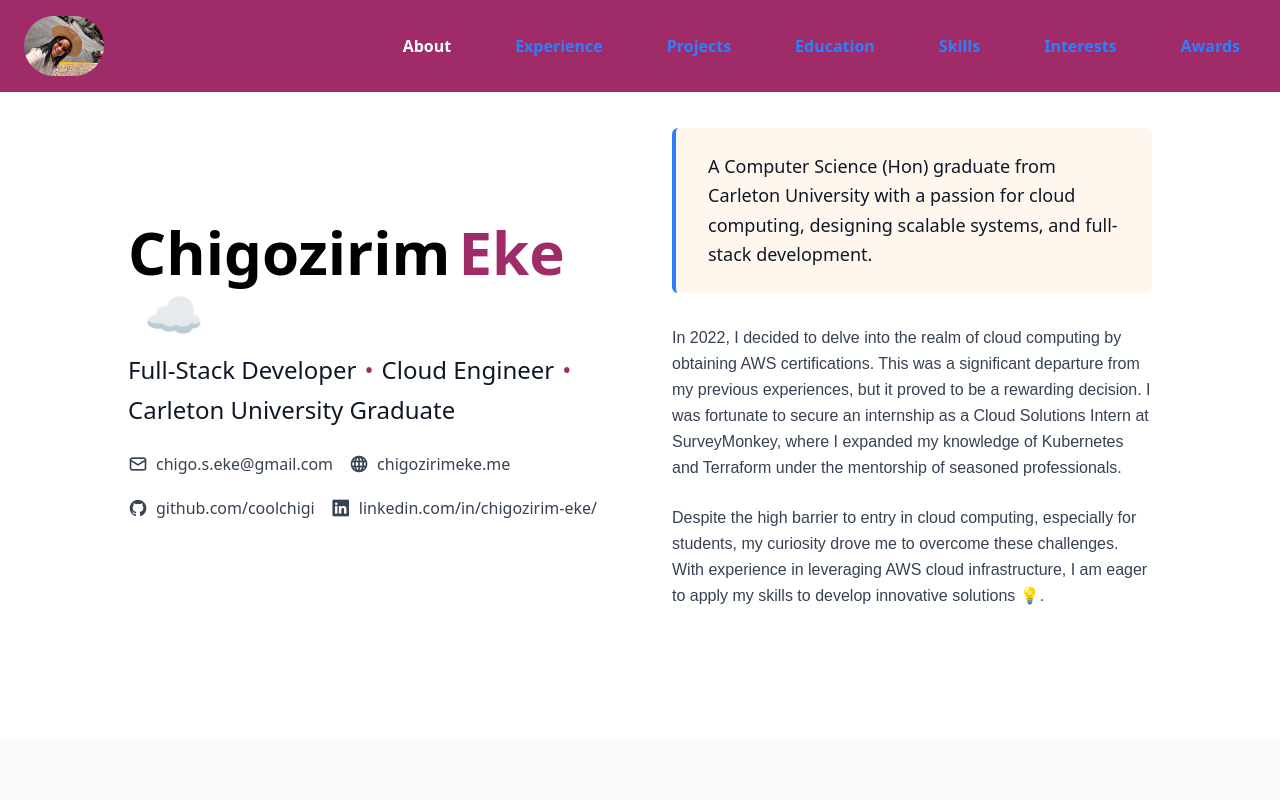
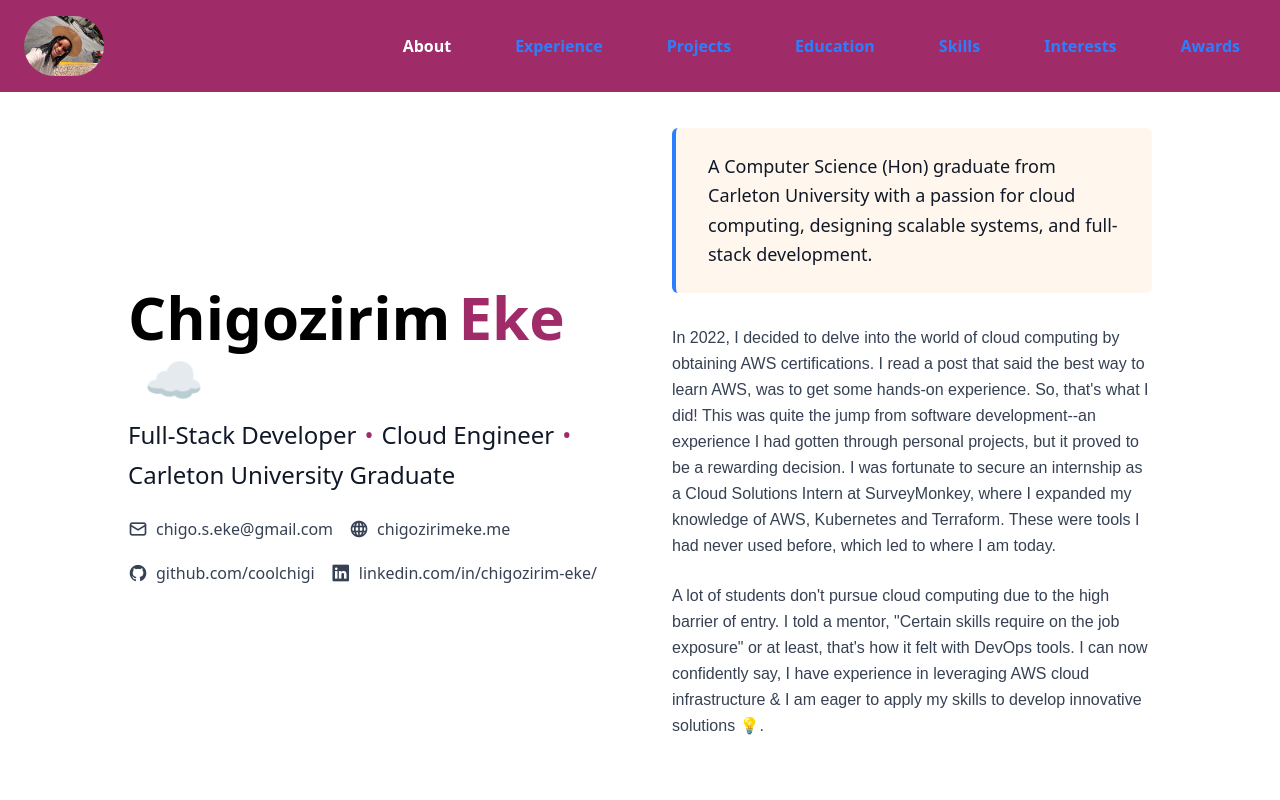
Before and after one commit to coolchigi/AWS, a React (Vite) app in the folder react-app/serverless-resume-react/: page / in a window 1280 px wide. Shown: the top 800 px of the page. Built offline with nearby package versions, Linux system fonts and the light colour scheme; no server answers; a web font is replaced by a local one.

Commit message:
fix: update About component

```diff
--- a/react-app/serverless-resume-react/src/components/About/About.tsx
+++ b/react-app/serverless-resume-react/src/components/About/About.tsx
@@ -72,19 +72,20 @@ const About: React.FC = () => {
 
             <div className="space-y-6 text-gray-700">
               <p className="text-base leading-relaxed font-tagesschrift">
-                In 2022, I decided to delve into the realm of cloud computing by
-                obtaining AWS certifications. This was a significant departure
-                from my previous experiences, but it proved to be a rewarding
-                decision. I was fortunate to secure an internship as a Cloud
-                Solutions Intern at SurveyMonkey, where I expanded my knowledge
-                of Kubernetes and Terraform under the mentorship of seasoned
-                professionals.
+                In 2022, I decided to delve into the world of cloud computing by
+                obtaining AWS certifications. I read a post that said the best way to learn
+                AWS, was to get some hands-on experience. So, that's what I did!
+                This was quite the jump from software development--an experience I had gotten through
+                personal projects, but it proved to be a rewarding decision.
+                I was fortunate to secure an internship as a Cloud
+                Solutions Intern at SurveyMonkey, where I expanded my knowledge of AWS,
+                Kubernetes and Terraform. These were tools I had never used before, which led to where I am today.
               </p>
               <p className="text-base leading-relaxed font-tagesschrift">
-                Despite the high barrier to entry in cloud computing, especially
-                for students, my curiosity drove me to overcome these
-                challenges. With experience in leveraging AWS cloud
-                infrastructure, I am eager to apply my skills to develop
+                A lot of students don't pursue cloud computing due to the high barrier
+                of entry. I told a mentor, "Certain skills require on the job exposure" or at least, that's
+                how it felt with DevOps tools. I can now confidently say, I have experience in leveraging AWS cloud
+                infrastructure & I am eager to apply my skills to develop
                 innovative solutions 💡.
               </p>
             </div>
```
